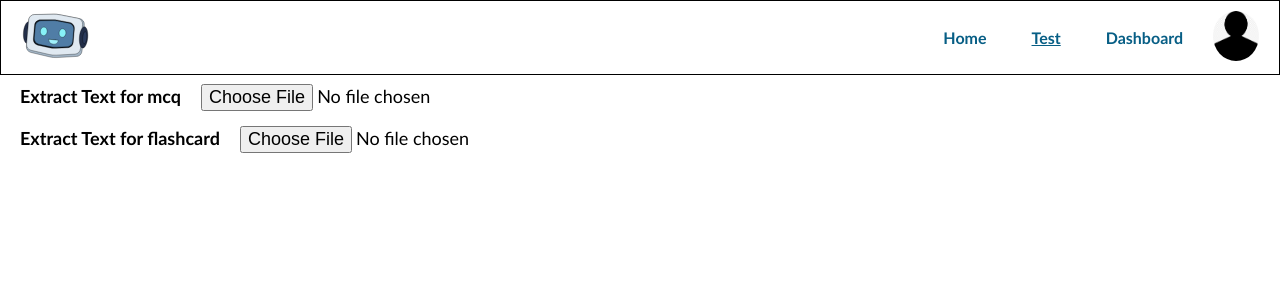
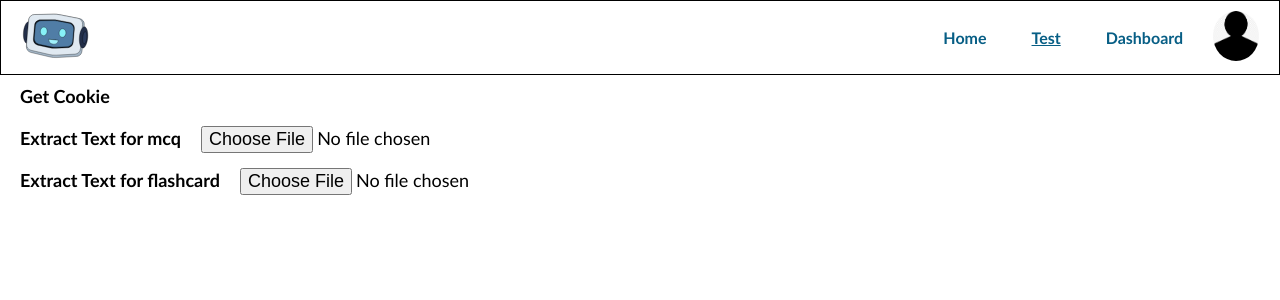
Before and after one commit to samlee03/study-ai-buddy, a React (Vite) app in the folder client/: page /test in a window 1280 px wide. Shown: the top 300 px of the page. Built offline with nearby package versions, Linux system fonts and the light colour scheme.

Commit message:
fix cookie not persisting

```diff
--- a/client/package.json
+++ b/client/package.json
@@ -11,7 +11,9 @@
     "start": "concurrently \"npm run dev\" \"python ../server/server.py\""
   },
   "dependencies": {
+    "js-cookie": "^3.0.5",
     "react": "^19.0.0",
+    "react-cookie": "^8.0.1",
     "react-dom": "^19.0.0",
     "react-router-dom": "^7.2.0"
   },
--- a/client/src/App.jsx
+++ b/client/src/App.jsx
@@ -12,6 +12,7 @@ import Main from './pages/MainPage';
 import Test from './pages/Test';
 import FlashcardTest from './pages/FlashcardTest';
 import { ThemeProvider } from './components/ThemeContext';
+import { CookiesProvider } from 'react-cookie';
 
 // const Shortcuts = () => {
 //   const navigate = useNavigate();
@@ -32,6 +33,7 @@ import { ThemeProvider } from './components/ThemeContext';
 function App() {
   return (
     <>
+      <CookiesProvider>
         <ThemeProvider>
           <BrowserRouter>
             {/* <Shortcuts/> */}
@@ -47,6 +49,7 @@ function App() {
             </Routes>
           </BrowserRouter>
         </ThemeProvider>
+      </CookiesProvider>
     </>
   )
 }
--- a/client/src/pages/LoginPage.jsx
+++ b/client/src/pages/LoginPage.jsx
@@ -20,6 +20,7 @@ const LoginPage = () => {
             const response = await fetch('http://localhost:5000/db/login', {
                 method: 'POST',
                 headers: {'Content-Type': "application/json"},
+                credentials: 'include',
                 body: JSON.stringify(body)
             })
             if (!response.ok) throw new Error('Login Error');
--- a/client/src/pages/Test.jsx
+++ b/client/src/pages/Test.jsx
@@ -1,10 +1,15 @@
 import React from 'react'
 import { useState, useEffect } from 'react'
 import Header from '../components/Header'
+import { useCookies } from 'react-cookie'
 const Test = () => {
+  const [cookies, setCookie, removeCookie] = useCookies(['token']);
+  const token = cookies.token;
   return (
     <>
       <Header />
+      <GetCookie/>
+      {token ? <p>TOken exists!</p> : <></>}
       {/* <Questions/> */}
       <FileUpload type="mcq"/>
       <br></br>
@@ -107,4 +112,21 @@ const FileUpload = ({type}) => {
     </>
   )
 }
+
+const GetCookie = () => {
+  const handleCookie = async() => {
+    fetch('http://localhost:5000/api/cookie', {method: "GET", credentials: 'include'})
+    .then(response => response.json())
+    .then(data => {
+      console.log(data)
+    })
+  }
+  return (
+    <>
+      <div>
+        <button onClick={handleCookie}>Get Cookie</button>
+      </div>
+    </>
+  )
+}
 export default Test
```
Also changed, not shown: 1 other file (tests, documents, lock files or other folders). Lines whose indentation alone changed are shown as unchanged.
